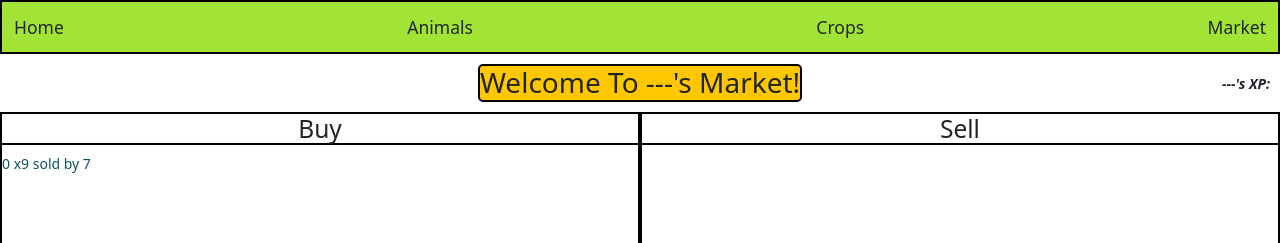
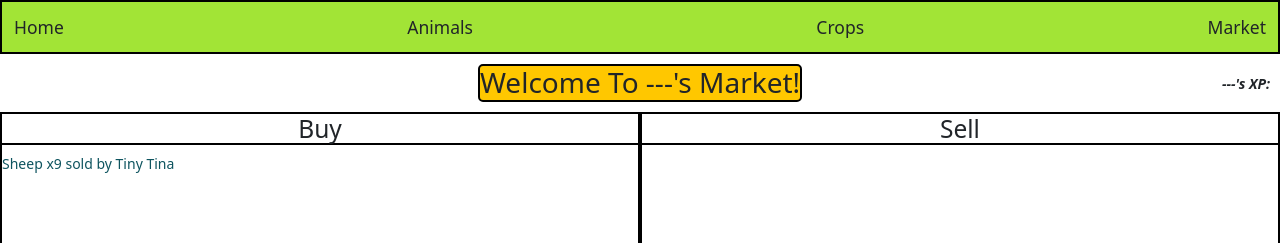
Before and after one commit to connor-w-smith/Farmageddon, a React (Vite) app in the folder farmageddon/: page /market in a window 1280 px wide. Shown: the top 243 px of the page. Built offline with nearby package versions, Linux system fonts and the light colour scheme.

Commit message:
Changed Market Descriptions
Descriptions in market work correctly and display the right names/items.

```diff
--- a/farmageddon/src/pages/Market.jsx
+++ b/farmageddon/src/pages/Market.jsx
@@ -5,7 +5,7 @@ function Market() {
 
     const crops = ["Carrot", "Tomato", "Corn", "Wheat", "Cucumber", "Potato", "Green Pepper", "Red Pepper", "Japepeno", "Tobacco", "Soy Bean"];
     const animals = ["Sheep", "Cow", "Pig", "Goat", "Chicken", "Duck", "Horse", "Bull", "Donkey"];
-    const sellers = ["Estatic Eric", "Crazy Connor", "Old Man Jenkins", "Sweet Susie", "Noisy Nancy", "Redneck Rick", "Dirty Dustin", "Cowboy Cole", "Tiny Tina"];
+    const sellers = ["Estatic Eric", "Crazy Connor", "Old Man Jenkins", "Sweet Susie", "Noisy Nancy", "Redneck Rick", "Dirty Dustin", "Cowboy Cole", "Tiny Tina", "Chubby Chuck"];
 
     const items = [...animals, ...crops];
 
@@ -16,7 +16,7 @@ function Market() {
         const item = getRandomItem(items);
         const quantity = getRandomQuantity();
         const seller = getRandomItem(sellers);
-        return `${item} x${quantity} sold by ${seller}`;
+        return `${items[item]} x${quantity} sold by ${sellers[seller]}`;
     };
 
     const [saleInfo, setSaleInfo] = useState(generateRandomSale());
```
